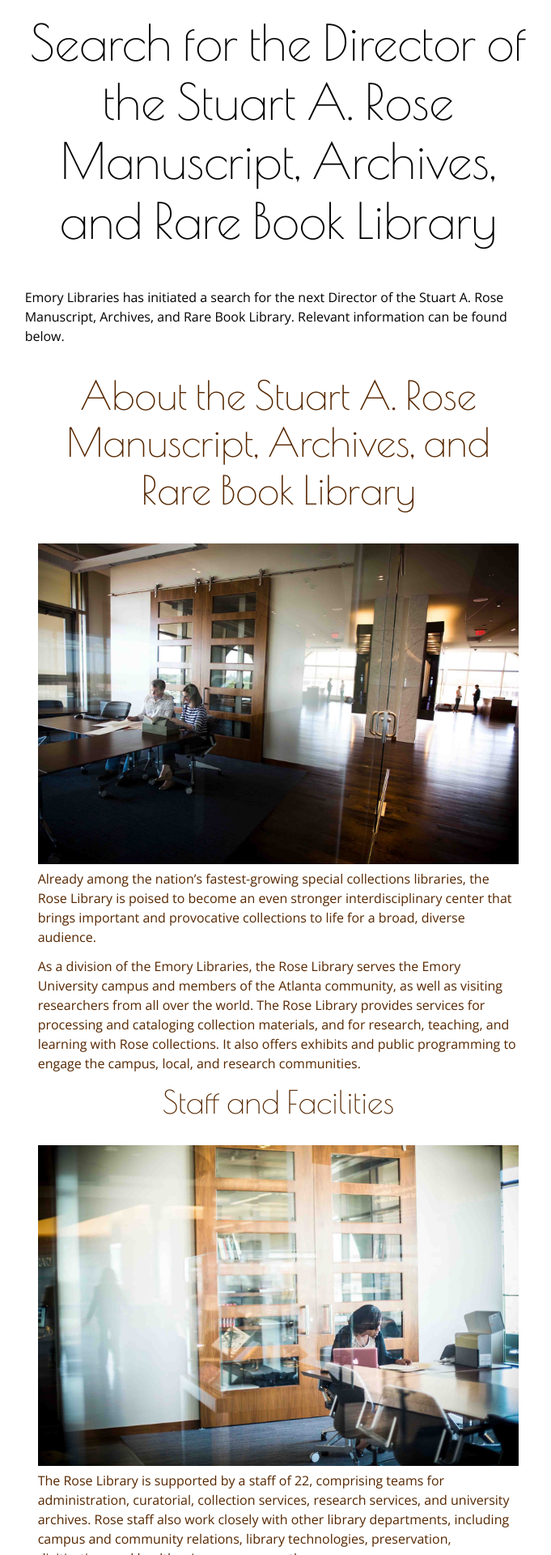
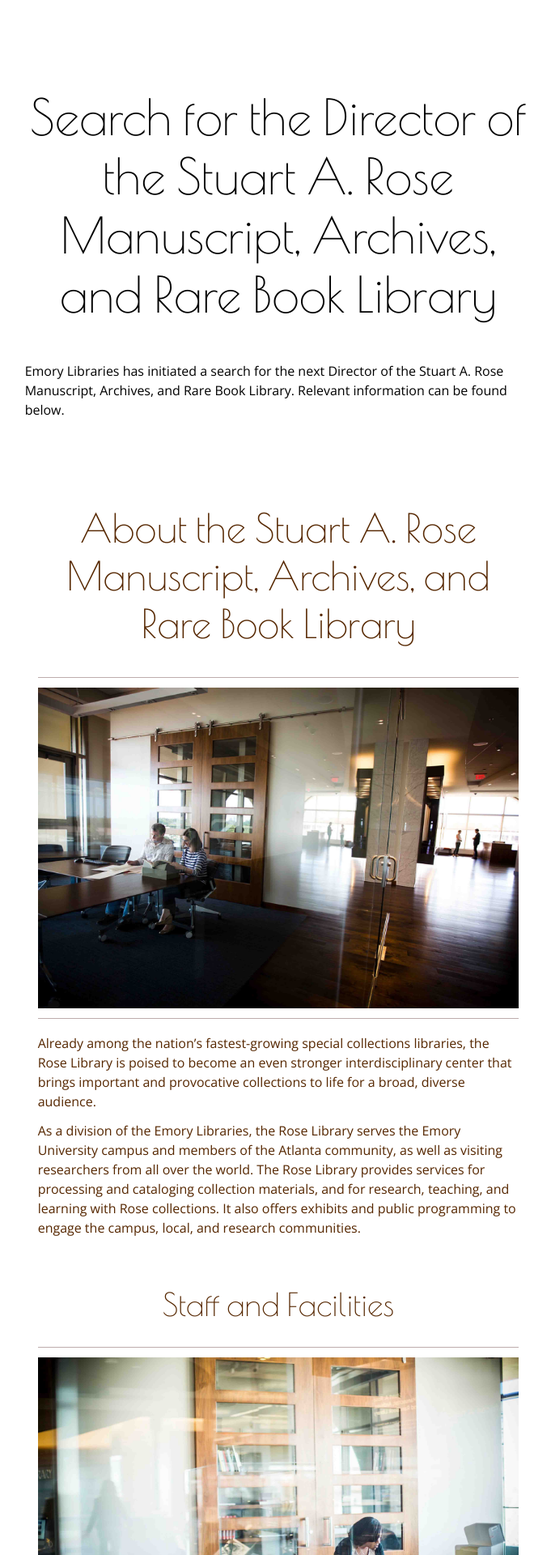
Before and after one commit to emory-libraries/rose-director-search, a PHP site: page / in a window 1280 px wide. Shown: the top 1920 px of the page at 81% size, without its empty margins (296-977 px from the left). Run offline with PHP 8.4, Linux system fonts and the light colour scheme.

Commit message:
MOAR SASS

```diff
--- a/styles.css
+++ b/styles.css
@@ -181,7 +181,7 @@ h6 {
   font-family: "Poiret One", sans-serif;
   font-weight: 400;
   line-height: 1.2;
-  margin: 0 0 0.75em; }
+  margin: 1.5em 0 0.75em 0; }
 
 h1 {
   font-size: 3.8146972656em;
@@ -196,13 +196,13 @@ h3 {
   text-align: center; }
 
 h4 {
-  font-size: 1.953125em; }
+  font-size: 1.5625em; }
 
 h5 {
-  font-size: 1.5625em; }
+  font-size: 1.25em; }
 
 h6 {
-  font-size: 1.25em; }
+  font-size: 1em; }
 
 p {
   margin: 0 0 0.75em; }
@@ -259,9 +259,11 @@ main {
         clear: both;
         content: "";
         display: block; }
-      main > article > section.introduction {
-        border: none; }
-      main > article > section.search-committee > section {
-        text-align: left; }
+      main > article > section img {
+        border: 1px solid #bdacac;
+        margin-bottom: 0.75em;
+        padding-top: 0.75em;
+        padding-bottom: 0.75em;
+        border-width: 1px 0; }
 
 /*# sourceMappingURL=styles.css.map */
--- a/styles.scss
+++ b/styles.scss
@@ -34,12 +34,11 @@ main {
             //border: $base-border;
             border-radius: $base-border-radius;
 
-            &.introduction {
-                border: none;
-            }
-
-            &.search-committee > section {
-                text-align: left;
+            img {
+                border: $base-border;
+                @include margin(null null $small-spacing null);
+                @include padding($small-spacing null);
+                @include border-width(1px 0);
             }
         }
     }
```
Also changed, not shown: base/_typography.scss (+4 -4 lines), 1 other file.
